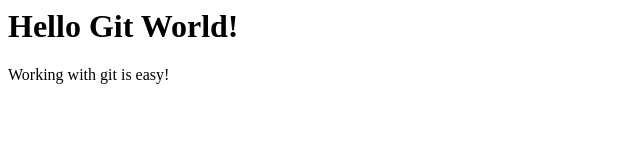
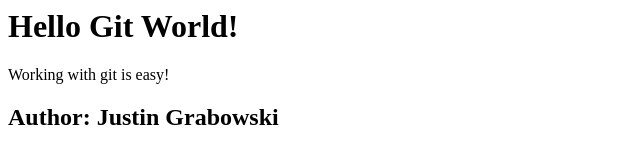
Before and after one commit to justingrabowski-ops/GitGitHubMasterclass, a plain HTML site: page index.html in a window 1280 px wide. Shown: the whole page, without its empty margins (0-640 px from the left). Drawn offline with Linux system fonts and the light colour scheme.

Commit message:
Add author
I have added a header to the index.html file that now contains
my name as the author of the file.

```diff
--- a/index.html
+++ b/index.html
@@ -3,3 +3,5 @@
 <div>
     <p>Working with git is easy!</p>
 </div>
+
+<h2> Author: Justin Grabowski </h2>
```
